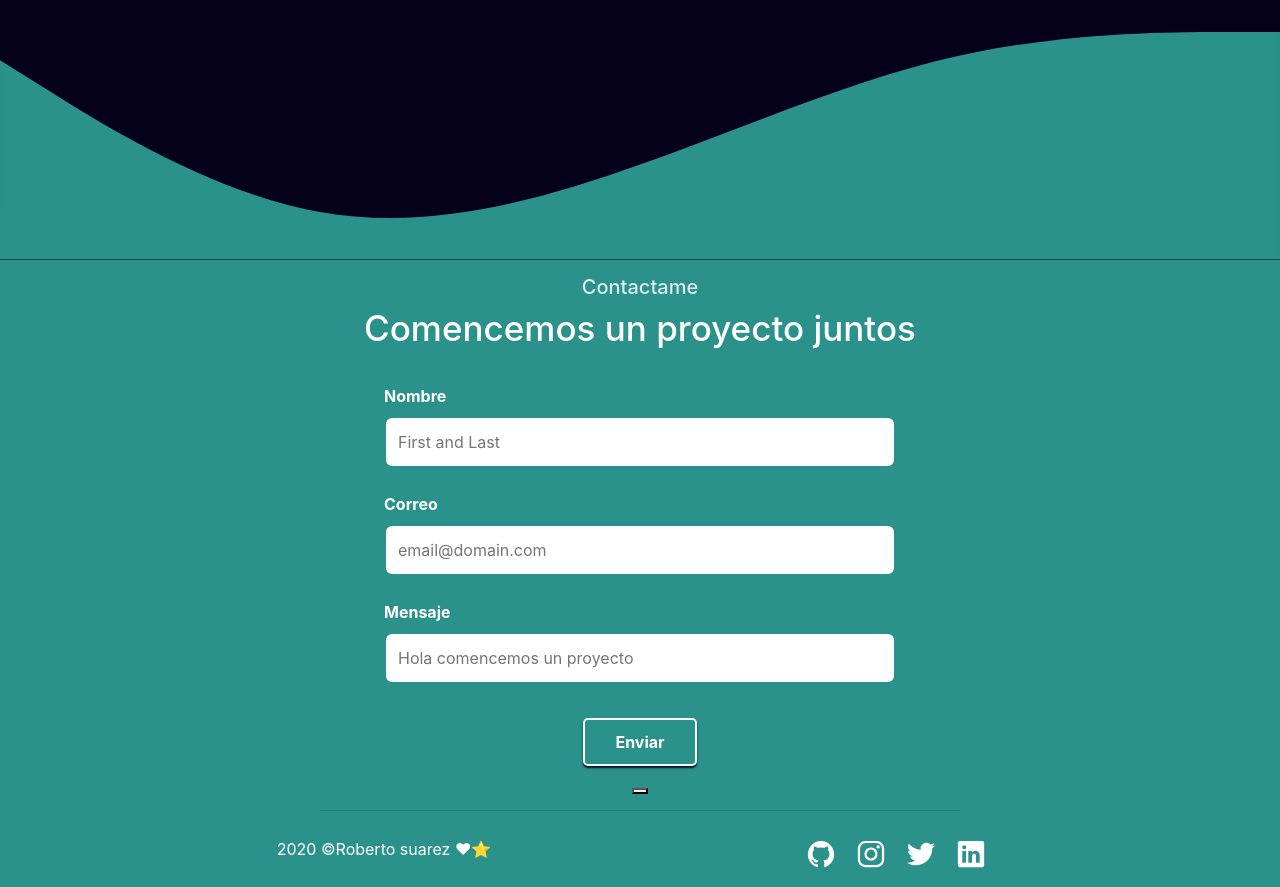
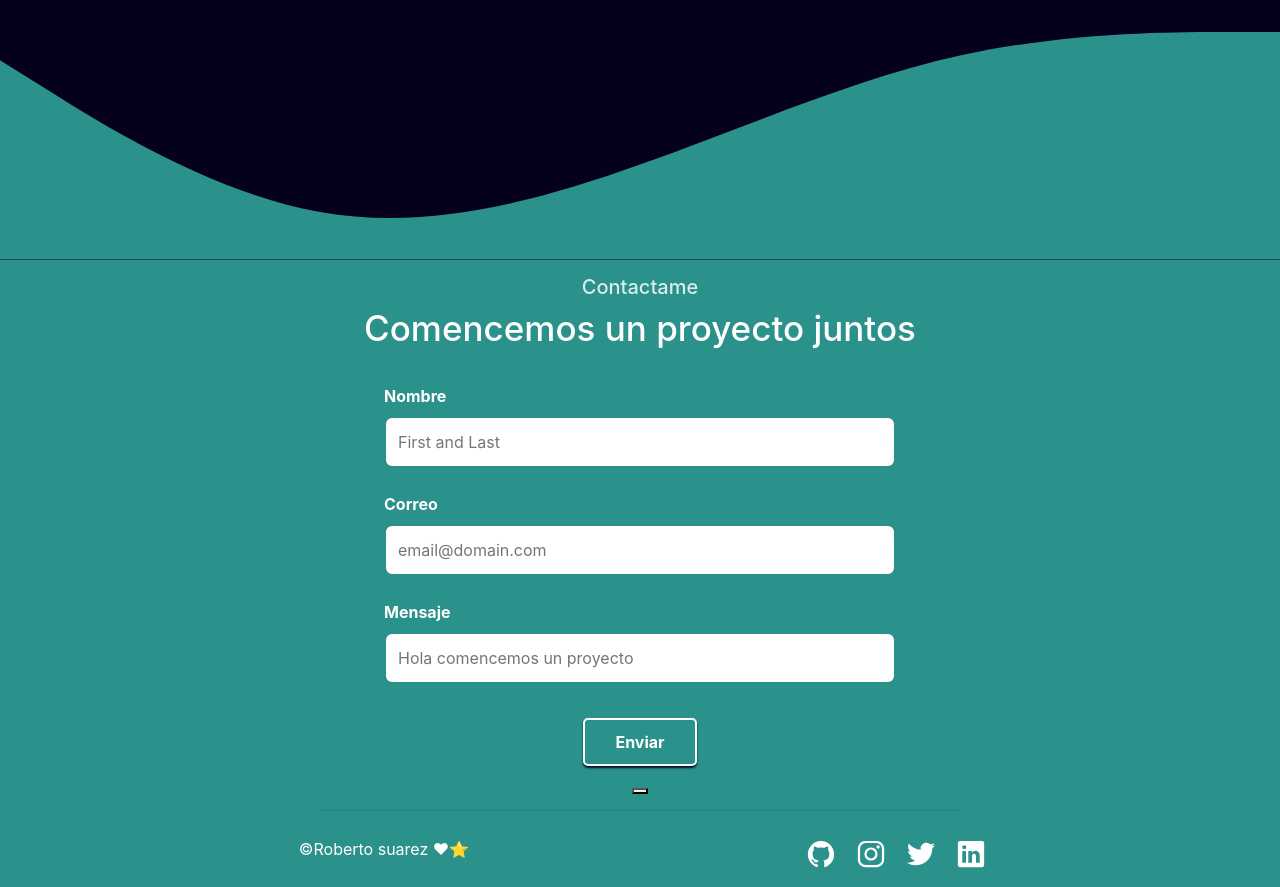
Before and after one commit to robertosuarezm/portafolio, a plain HTML site: page index.html in a window 1280 px wide. Shown: the part 3323-4210 px from the top of the page. Drawn offline with nearby package versions, Linux system fonts and the light colour scheme.

Commit message:
Update index.html

```diff
--- a/index.html
+++ b/index.html
@@ -400,7 +400,7 @@
 		<div class="contenedor">
 			<div class="divFooter">
 				<div>
-					<p>2020 &copy;Roberto suarez
+					<p>&copy;Roberto suarez
 						<a class="text-white" href="https://www.instagram.com/roberto_marcillo38/" target="_blank">
 							  ❤⭐
 						</a>
```
